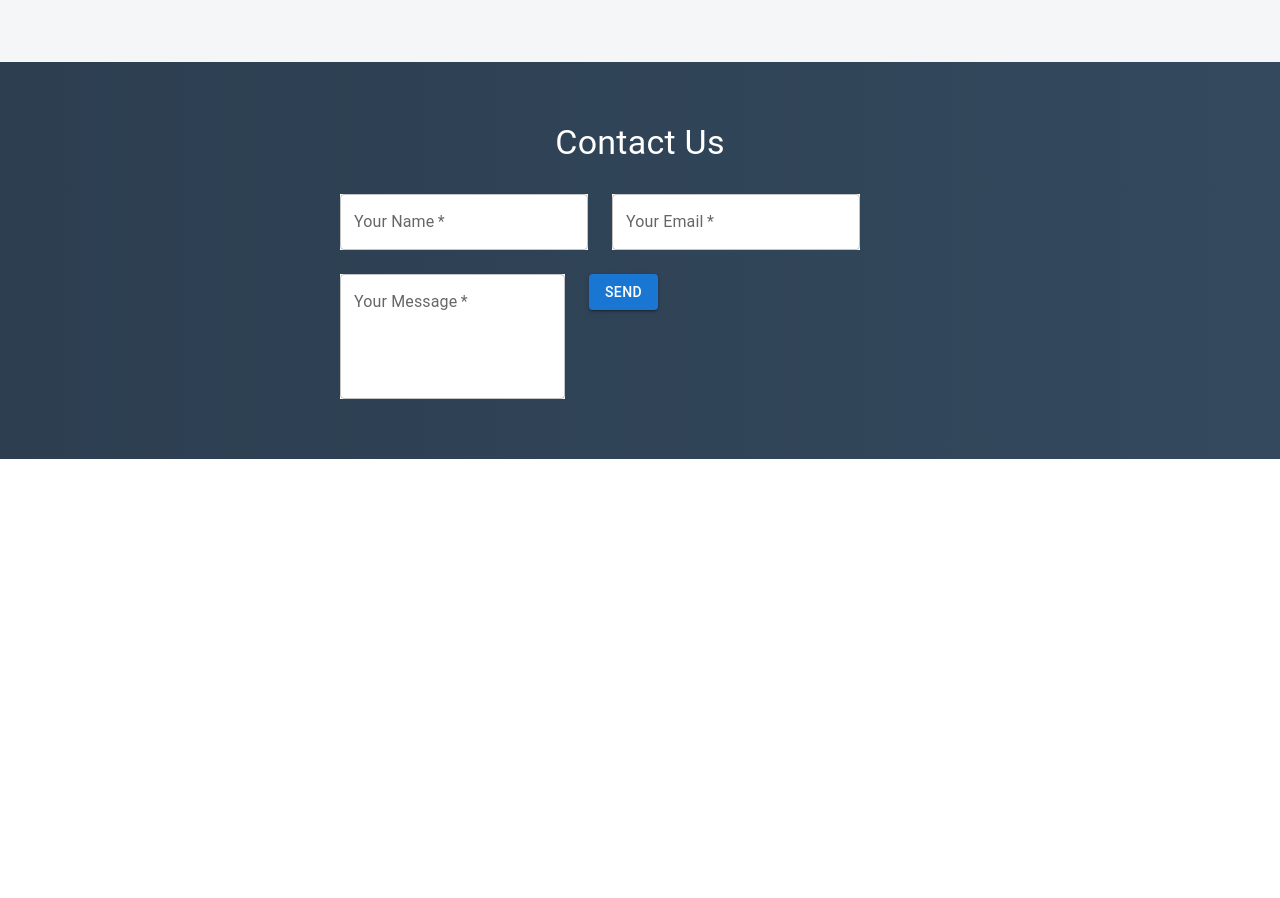
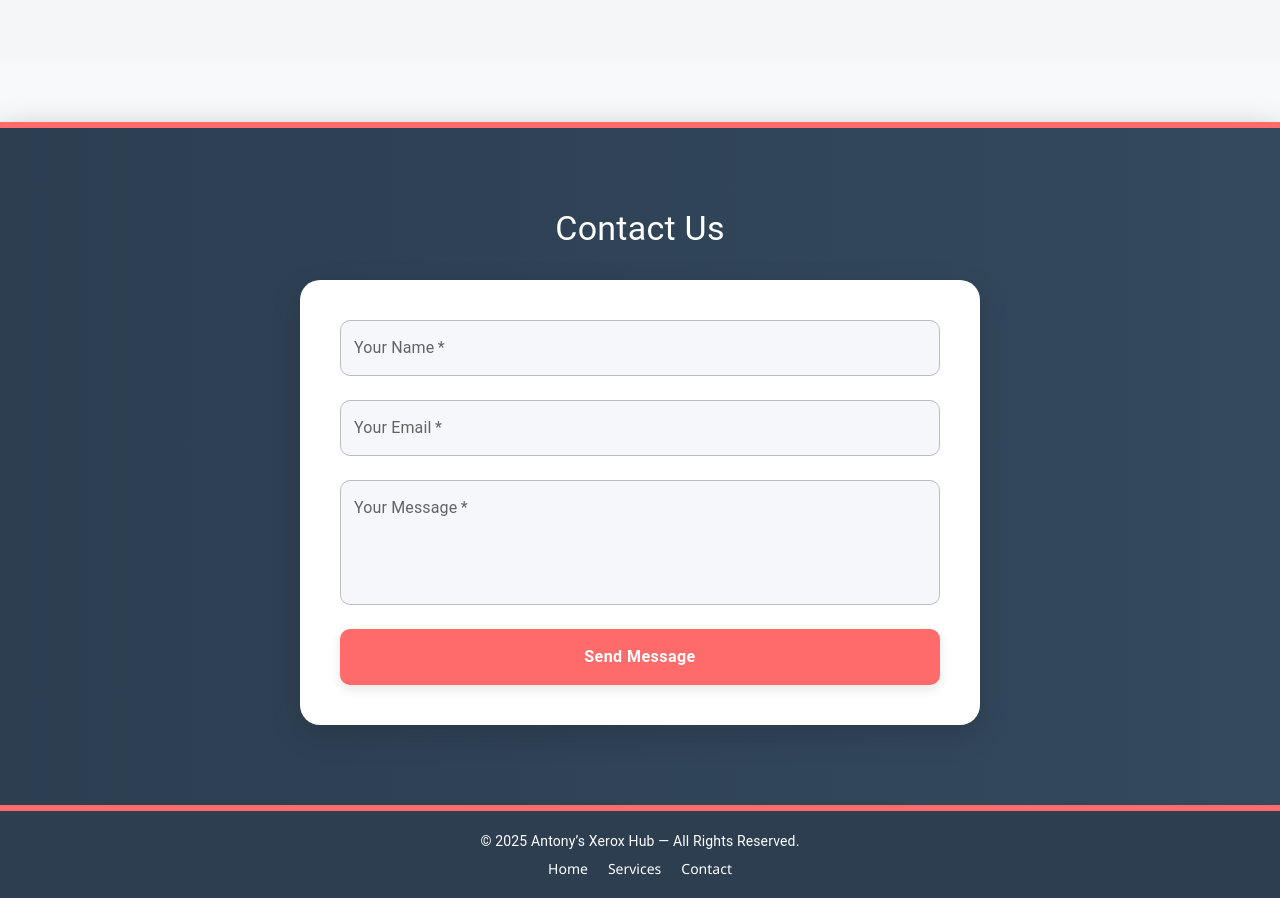
Before and after one commit to Antony-Godwin24/Antony-s-Xerox-Hub, a React (Create React App) app: page / in a window 1280 px wide. Shown: the part 2100-2998 px from the top of the page. Before the commit the page ends 2559 px from the top, so only its background shows below. Built offline with nearby package versions, Linux system fonts and the light colour scheme.

Commit message:
updated contact and footer page

```diff
--- a/src/App.js
+++ b/src/App.js
@@ -1,7 +1,7 @@
 import React from 'react';
-import { Box, Typography, Button, Grid, Paper, TextField } from '@mui/material';
+import { Box, Typography, Button, Grid, Paper, TextField , Link} from '@mui/material';
 import {
-  Print, CopyAll, Scanner, Email, Phone, Room
+  Print, CopyAll, Scanner
 } from '@mui/icons-material';
 import styles from './style';
 
@@ -145,47 +145,39 @@ export default function App() {
           </Box>
 
         {/* Contact Section */}
-          {/* Contact Section */}
         <Box id='contact' sx={styles.contact}>
           <Typography variant="h4" sx={{ color: 'white', marginBottom: '30px' }}>
             Contact Us
           </Typography>
-
           <Box
             component="form"
             onSubmit={async (e) => {
               e.preventDefault();
               const form = e.target;
               const data = new FormData(form);
-
               const response = await fetch('https://formspree.io/f/mgvldyja', {
                 method: 'POST',
                 body: data,
                 headers: { Accept: 'application/json' },
               });
-
               if (response.ok) {
-                  alert("✅ Message sent successfully!");
+                alert("Message sent successfully!");
                 form.reset();
               } else {
-                  alert("❌ Something went wrong. Please try again.");
+                alert("Something went wrong. Please try again.");
               }
             }}
             method="POST"
-              sx={{ maxWidth: '600px', margin: '0 auto' }}
+            sx={styles.contactForm}
           >
-              <Grid container spacing={3}>
-                <Grid item xs={12}>
             <TextField
               name="name"
               label="Your Name"
               fullWidth
               required
               variant="outlined"
-                    sx={{ backgroundColor: 'white' }}
+              sx={styles.contactTextField}
             />
-                </Grid>
-                          <Grid item xs={12}>
             <TextField
               name="email"
               label="Your Email"
@@ -193,10 +185,8 @@ export default function App() {
               fullWidth
               required
               variant="outlined"
-                              sx={{ backgroundColor: 'white' }}
+              sx={styles.contactTextField}
             />
-                          </Grid>
-                          <Grid item xs={12}>
             <TextField
               name="message"
               label="Your Message"
@@ -205,17 +195,26 @@ export default function App() {
               fullWidth
               required
               variant="outlined"
-                              sx={{ backgroundColor: 'white' }}
+              sx={styles.contactTextField}
             />
-                          </Grid>
-                          <Grid item xs={12}>
-                            <Button type="submit" variant="contained" color="primary" fullWidth>
-                              Send
+            <Button type="submit" variant="contained" sx={styles.contactButton}>
+              Send Message
             </Button>
-                          </Grid>
-                        </Grid>
           </Box>
         </Box>
+
+        {/* Footer */}
+        <Box sx={styles.footer}>
+          <Typography variant="body2" sx={styles.footerText}>
+            © {new Date().getFullYear()} Antony’s Xerox Hub — All Rights Reserved.
+          </Typography>
+          <Box sx={styles.footerLinks}>
+            <Link href="#home" underline="hover" color="inherit">Home</Link>
+            <Link href="#services" underline="hover" color="inherit">Services</Link>
+            <Link href="#contact" underline="hover" color="inherit">Contact</Link>
+          </Box>
+        </Box>
+
       </Box>
     </>
   );
--- a/src/style.js
+++ b/src/style.js
@@ -118,6 +118,7 @@ const styles = {
     marginTop: '20px',
   },
   whyChoose: {
+    marginBottom: '60px',
     padding: '60px 20px',
     backgroundColor: '#f4f6f8',
     display: 'flex',
@@ -127,23 +128,70 @@ const styles = {
   },
   contact: {
     background: 'linear-gradient(to right, #2c3e50, #34495e)',
-    padding: '60px 20px',
+    padding: '80px 20px',
     color: 'white',
     display: 'flex',
     flexDirection: 'column',
     alignItems: 'center',
     textAlign: 'center',
+    borderTop: '6px solid #ff6b6b',
+    boxShadow: '0 10px 30px rgba(0,0,0,0.3)',
   },
-  contactItem: {
+
+  contactForm: {
+    maxWidth: '600px',
+    width: '100%',
+    backgroundColor: '#ffffff',
+    padding: '40px',
+    borderRadius: '20px',
+    boxShadow: '0 10px 30px rgba(0,0,0,0.15)',
     display: 'flex',
     flexDirection: 'column',
-    alignItems: 'center',
-    gap: '10px',
-    fontSize: '18px',
+    gap: '24px',
   },
-  contactIcon: {
-    fontSize: '40px',
-    color: '#ff6b6b',
+
+  contactTextField: {
+    backgroundColor: '#f5f7fa',
+    borderRadius: '10px',
+    '& .MuiOutlinedInput-root': {
+      borderRadius: '10px',
+    },
+  },
+
+  contactButton: {
+    backgroundColor: '#ff6b6b',
+    padding: '14px 30px',
+    fontSize: '16px',
+    textTransform: 'none',
+    fontWeight: 'bold',
+    borderRadius: '10px',
+    boxShadow: '0 4px 12px rgba(0,0,0,0.1)',
+    '&:hover': {
+      backgroundColor: '#ff4c4c',
+      transform: 'translateY(-2px)',
+      boxShadow: '0 6px 16px rgba(0,0,0,0.15)',
+    },
+  },
+
+  footer: {
+    backgroundColor: '#2c3e50',
+    color: 'white',
+    padding: '20px 0',
+    textAlign: 'center',
+    borderTop: '6px solid #ff6b6b',
+    marginTop: '0px',
+  },
+  footerText: {
+    marginBottom: '8px',
+  },
+  footerLinks: {
+    display: 'flex',
+    justifyContent: 'center',
+    gap: '20px',
+    '& a': {
+      color: 'white',
+      fontSize: '14px',
+    },
   },
 };
 
```
Lines whose indentation alone changed are shown as unchanged.
